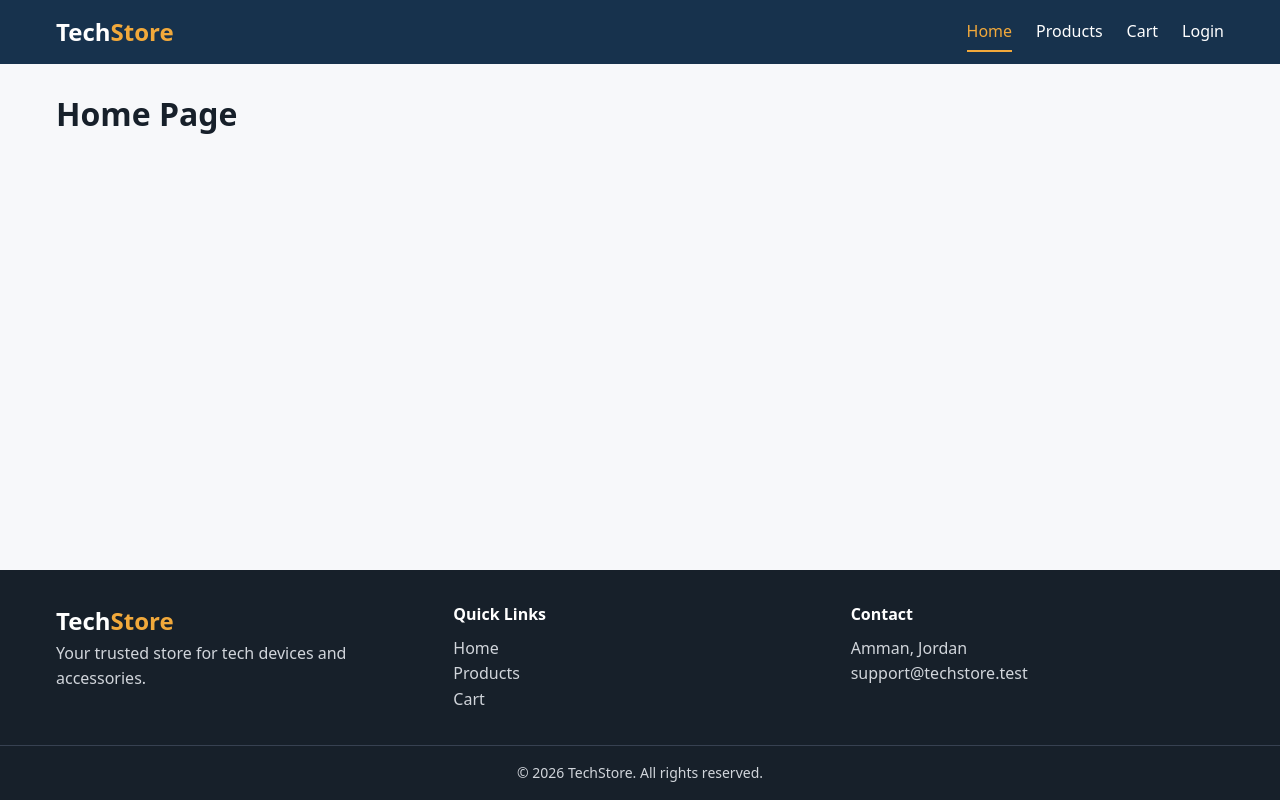
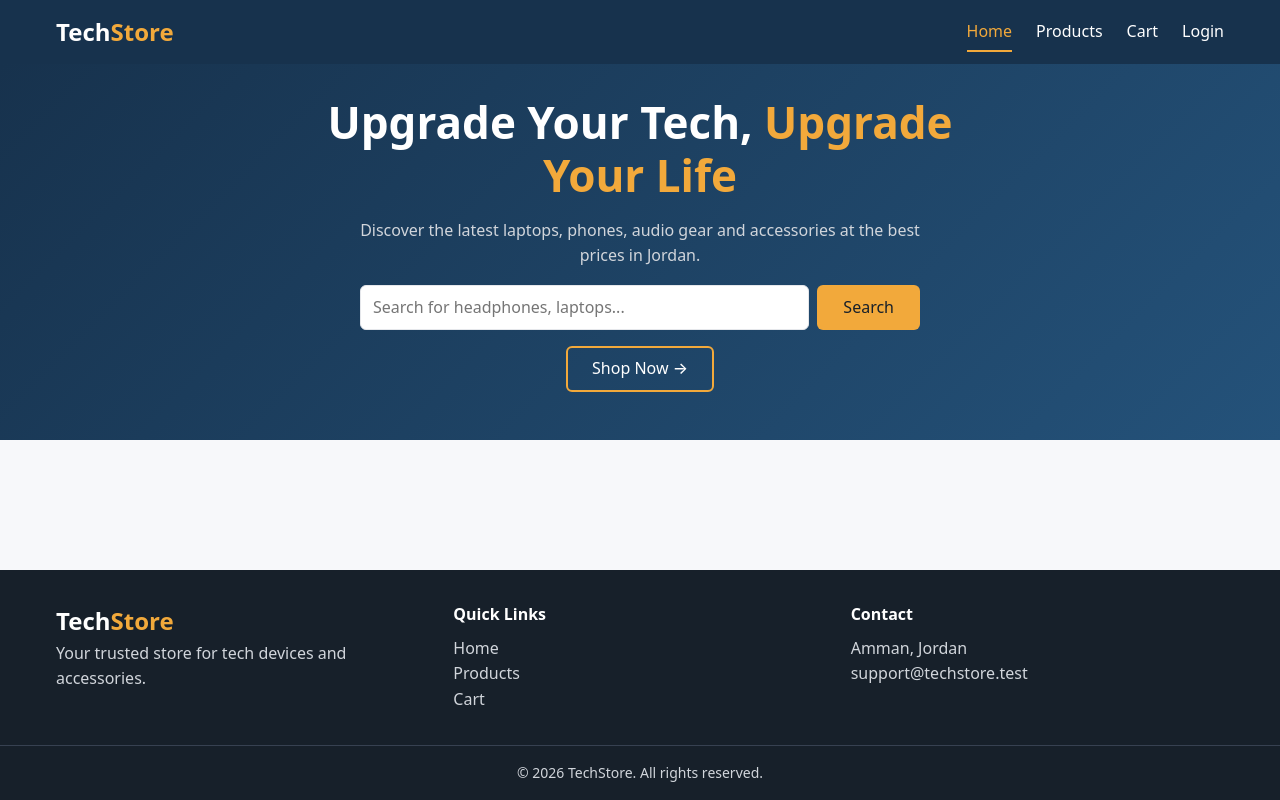
Before and after one commit to odehtareq/ecommerce-frontend, a React (Vite) app: page / in a window 1280 px wide. Built offline with nearby package versions, Linux system fonts and the light colour scheme.

Commit message:
Add hero section with search bar

```diff
--- /dev/null
+++ b/src/components/common/SearchBar.css
@@ -0,0 +1,11 @@
+.search-bar {
+  display: flex;
+  gap: var(--space-2);
+  width: 100%;
+  max-width: 560px;
+}
+
+.search-bar__input {
+  flex: 1;
+  min-width: 0;
+}
--- /dev/null
+++ b/src/components/common/SearchBar.jsx
@@ -0,0 +1,31 @@
+import { useState } from 'react'
+import { useNavigate } from 'react-router'
+import './SearchBar.css'
+
+function SearchBar() {
+  const [searchTerm, setSearchTerm] = useState('');
+  const navigate = useNavigate();
+
+  const handleSubmit = (e) => {
+    e.preventDefault();
+    const term = searchTerm.trim();
+    navigate(term ? `/products?search=${encodeURIComponent(term)}` : '/products');
+  };
+
+  return (
+    <form className="search-bar" onSubmit={handleSubmit} role="search">
+      <label htmlFor="home-search" className="sr-only">Search products</label>
+      <input
+        id="home-search"
+        type="search"
+        className="input search-bar__input"
+        placeholder="Search for headphones, laptops..."
+        value={searchTerm}
+        onChange={(e) => setSearchTerm(e.target.value)}
+      />
+      <button type="submit" className="btn btn--primary">Search</button>
+    </form>
+  );
+}
+
+export default SearchBar;
--- /dev/null
+++ b/src/components/home/HeroSection.css
@@ -0,0 +1,52 @@
+.hero {
+  background: linear-gradient(135deg, var(--primary-color), #24527a);
+  color: #fff;
+  padding-block: var(--space-6) calc(var(--space-6) * 1.5);
+  margin-top: calc(var(--space-5) * -1); /* removes gap under navbar */
+}
+
+.hero__inner {
+  display: flex;
+  flex-direction: column;
+  align-items: center;
+  text-align: center;
+  gap: var(--space-4);
+}
+
+.hero__title {
+  font-size: var(--fs-2xl);
+  line-height: 1.2;
+  max-width: 700px;
+}
+
+.hero__title span {
+  color: var(--secondary-color);
+}
+
+.hero__text {
+  max-width: 560px;
+  color: #d1d5db;
+}
+
+.hero .hero__cta {
+  color: #fff;
+  border-color: var(--secondary-color);
+}
+
+.hero .hero__cta:hover {
+  background: var(--secondary-color);
+  color: var(--text-color);
+}
+
+.hero .search-bar .btn {
+  background: var(--secondary-color);
+  color: var(--text-color);
+}
+
+.hero .search-bar .btn:hover {
+  background: #d9902a;
+}
+
+@media (min-width: 768px) {
+  .hero__title { font-size: 2.75rem; }
+}
--- /dev/null
+++ b/src/components/home/HeroSection.jsx
@@ -0,0 +1,26 @@
+import { Link } from 'react-router'
+import SearchBar from '../common/SearchBar'
+import './HeroSection.css'
+
+function HeroSection() {
+  return (
+    <section className="hero">
+      <div className="container hero__inner">
+        <h1 className="hero__title">
+          Upgrade Your Tech, <span>Upgrade Your Life</span>
+        </h1>
+        <p className="hero__text">
+          Discover the latest laptops, phones, audio gear and accessories at the best prices in Jordan.
+        </p>
+
+        <SearchBar />
+
+        <Link to="/products" className="btn btn--secondary hero__cta">
+          Shop Now →
+        </Link>
+      </div>
+    </section>
+  );
+}
+
+export default HeroSection;
--- a/src/pages/HomePage.jsx
+++ b/src/pages/HomePage.jsx
@@ -1,8 +1,10 @@
+import HeroSection from '../components/home/HeroSection'
+
 function HomePage() {
   return (
-    <div className="container">
-      <h1>Home Page</h1>
-    </div>
+    <>
+      <HeroSection />
+    </>
   );
 }
 
--- a/src/styles/global.css
+++ b/src/styles/global.css
@@ -132,3 +132,13 @@ button, input, select, textarea { font: inherit; }
   gap: var(--space-5);
   margin-top: var(--space-5);
 }
+
+/* Hidden visually but readable by screen readers */
+.sr-only {
+  position: absolute;
+  width: 1px;
+  height: 1px;
+  overflow: hidden;
+  clip: rect(0 0 0 0);
+  white-space: nowrap;
+}
```
